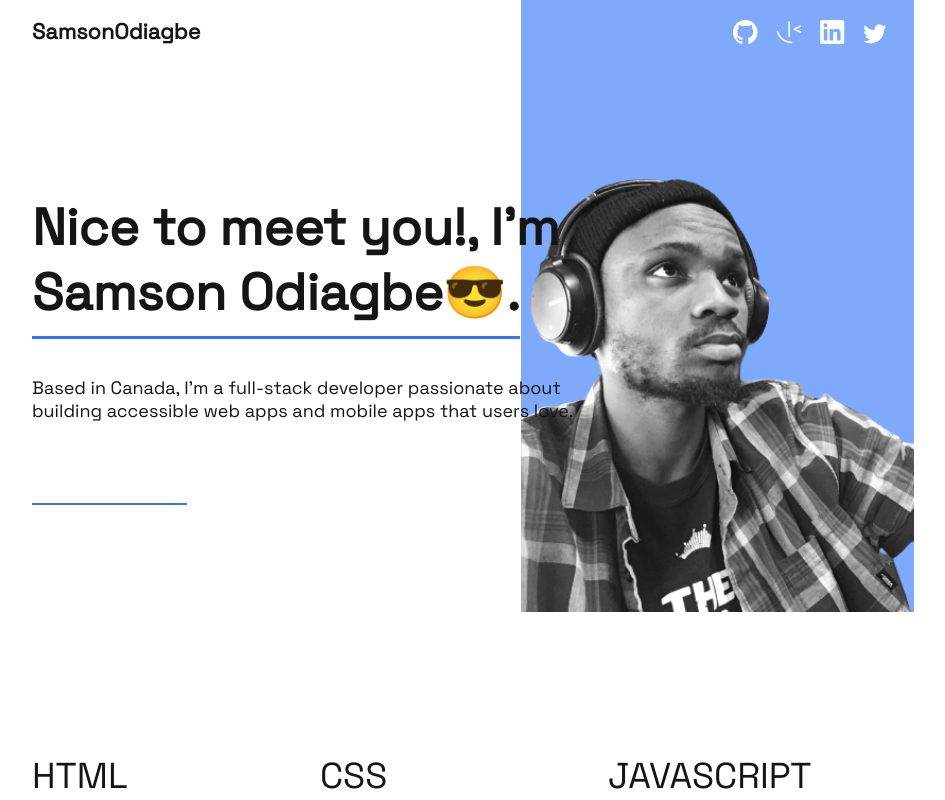
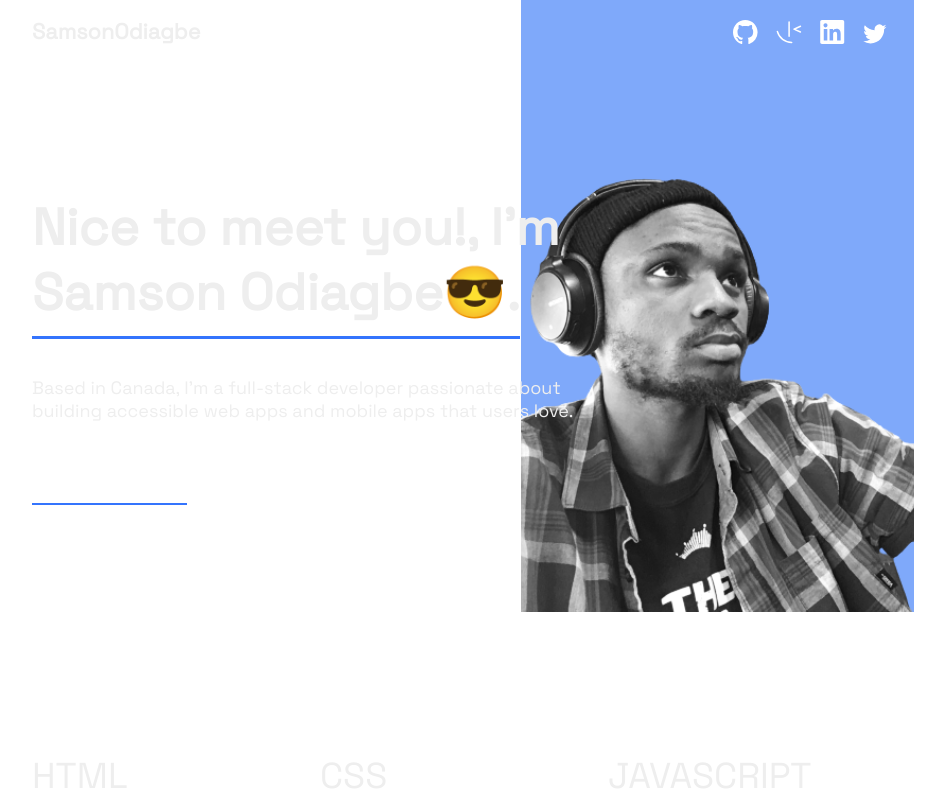
Before and after one commit to sammyodiagbe/portfolio-fem, a React (Create React App) app: page / in a window 1280 px wide. Shown: the top 800 px of the page, without its empty margins (176-1121 px from the left). Built offline with nearby package versions, Linux system fonts and the light colour scheme.

Commit message:
trying new things

```diff
--- a/src/styles/index.css
+++ b/src/styles/index.css
@@ -14,7 +14,7 @@ html {
   font-size: 18px;
   font-family: "Space Grotesk", sans-serif;
   background: #ffffff;
-  color: #151515;
+  color: #eee;
   scroll-behavior: smooth;
 }
 
--- a/src/styles/index.scss
+++ b/src/styles/index.scss
@@ -33,7 +33,7 @@ html {
   font-size: 18px;
   font-family: "Space Grotesk", sans-serif;
   background: $white;
-  color: #151515;
+  color: #eee;
   scroll-behavior: smooth;
 }
 
```
Also changed, not shown: 1 other file (tests, documents, lock files or other folders).
